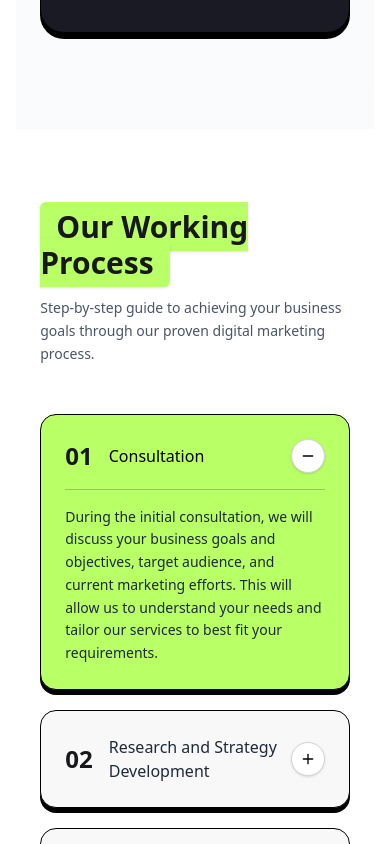
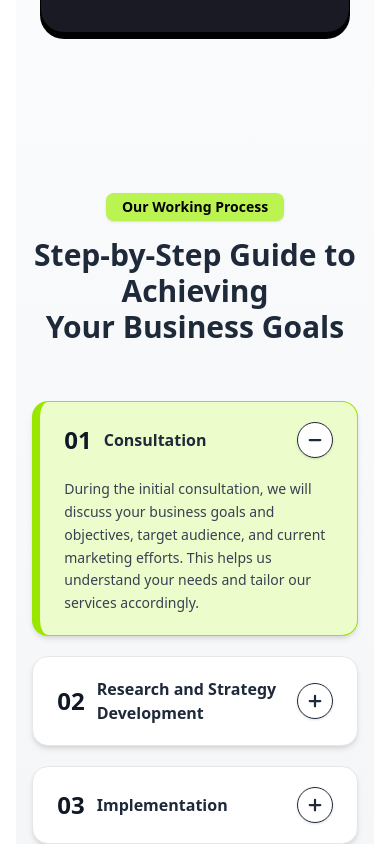
Before and after one commit to Shahariya-17/Positivius-website, a React (Vite) app: page / in a window 390 px wide. Shown: the part 6580-7424 px from the top of the page. Built offline with nearby package versions, Linux system fonts and the light colour scheme.

Commit message:
added working process section

```diff
--- a/src/Pages/Home/WorkingProcess/WorkingProcess.jsx
+++ b/src/Pages/Home/WorkingProcess/WorkingProcess.jsx
@@ -6,117 +6,100 @@ const steps = [
   {
     id: 1,
     title: "Consultation",
-    content:
-      "During the initial consultation, we will discuss your business goals and objectives, target audience, and current marketing efforts. This will allow us to understand your needs and tailor our services to best fit your requirements.",
+    description:
+      "During the initial consultation, we will discuss your business goals and objectives, target audience, and current marketing efforts. This helps us understand your needs and tailor our services accordingly.",
   },
   {
     id: 2,
     title: "Research and Strategy Development",
-    content:
-      "We conduct detailed market research, analyze competitors, and create a customized marketing strategy to meet your business objectives.",
+    description:
+      "We analyze your market, competitors, and audience to develop a data-driven marketing strategy designed for measurable success.",
   },
   {
     id: 3,
     title: "Implementation",
-    content:
-      "Our team executes the strategy with precision — from launching campaigns to optimizing creative assets for the best performance.",
+    description:
+      "Once the strategy is finalized, we execute it through high-impact campaigns across your digital platforms.",
   },
   {
     id: 4,
     title: "Monitoring and Optimization",
-    content:
-      "We constantly monitor key metrics and make data-driven adjustments to maximize your marketing ROI and campaign effectiveness.",
+    description:
+      "We continuously monitor performance metrics, refine tactics, and optimize campaigns for maximum ROI.",
   },
   {
     id: 5,
     title: "Reporting and Communication",
-    content:
-      "You’ll receive transparent reports and regular updates so you’re always informed about performance and progress.",
+    description:
+      "We provide transparent, detailed reports so you’re always informed about performance and growth.",
   },
   {
     id: 6,
     title: "Continual Improvement",
-    content:
-      "We refine and improve strategies based on new data insights to ensure long-term growth and sustainability.",
+    description:
+      "We believe in constant evolution — improving strategies based on insights and emerging trends.",
   },
 ];
 
 const WorkingProcess = () => {
-  const [openStep, setOpenStep] = useState(1);
-
-  const toggleStep = (id) => {
-    setOpenStep(openStep === id ? null : id);
-  };
+  const [active, setActive] = useState(1);
 
   return (
-    <section className="px-6 md:px-12 py-20 bg-white font-sans">
-      {/* Header */}
-      <div className="flex flex-col md:flex-row md:items-end md:justify-between mb-12">
-        <h2 className="text-3xl md:text-4xl font-bold">
-          <span className="bg-[#B9FF66] px-4 py-1 rounded-md shadow-sm">
-            Our Working Process
-          </span>
+    <div className="w-full px-4 sm:px-8 md:px-16 lg:px-32 py-16 bg-gradient-to-b from-gray-50 to-gray-100 text-gray-800">
+      {/* Title Section */}
+      <div className="text-center mb-14">
+        <span className="inline-block bg-lime-300 text-black px-4 py-1 rounded-lg text-sm font-semibold shadow-sm">
+          Our Working Process
+        </span>
+        <h2 className="text-3xl md:text-4xl font-extrabold mt-4">
+          Step-by-Step Guide to Achieving <br /> Your Business Goals
         </h2>
-        <p className="text-gray-600 mt-4 md:mt-0 md:w-1/2 text-sm leading-relaxed">
-          Step-by-step guide to achieving your business goals through our proven
-          digital marketing process.
-        </p>
       </div>
 
-      {/* Accordion Steps */}
-      <div className="space-y-5">
+      {/* Accordion Section */}
+      <div className="flex flex-col gap-5 max-w-3xl mx-auto">
         {steps.map((step) => (
           <motion.div
             key={step.id}
-            layout
-            className={`border border-black rounded-2xl p-6 md:p-8 shadow-[0_5px_0_#000] transition-all duration-300 ${
-              openStep === step.id ? "bg-[#B9FF66]" : "bg-[#F8F8F8]"
+            className={`rounded-2xl border border-gray-200 shadow-md overflow-hidden cursor-pointer transition-all duration-300 ${
+              active === step.id
+                ? "bg-lime-100 border-l-8 border-lime-400"
+                : "bg-white hover:shadow-lg"
             }`}
+            onClick={() => setActive(active === step.id ? null : step.id)}
+            whileHover={{ scale: 1.01 }}
           >
-            {/* Header Row */}
-            <div
-              className="flex justify-between items-center cursor-pointer"
-              onClick={() => toggleStep(step.id)}
-            >
-              <div className="flex items-center gap-4">
-                <span className="text-2xl md:text-3xl font-bold">
-                  {String(step.id).padStart(2, "0")}
-                </span>
-                <h3
-                  className={`text-base md:text-lg font-medium ${
-                    openStep === step.id ? "text-black" : "text-gray-800"
-                  }`}
-                >
-                  {step.title}
-                </h3>
+            <div className="flex justify-between items-center px-6 py-5">
+              <div className="flex items-center gap-3">
+                <h3 className="text-2xl font-bold text-gray-900">{String(step.id).padStart(2, "0")}</h3>
+                <p className="font-semibold text-gray-800">{step.title}</p>
               </div>
-              <div className="p-2 bg-white rounded-full border border-gray-300 shadow-sm">
-                {openStep === step.id ? (
-                  <Minus className="w-4 h-4 text-black" />
+              <div className="text-gray-800 bg-white shadow-sm border rounded-full p-2">
+                {active === step.id ? (
+                  <Minus size={18} strokeWidth={3} />
                 ) : (
-                  <Plus className="w-4 h-4 text-black" />
+                  <Plus size={18} strokeWidth={3} />
                 )}
               </div>
             </div>
 
-            {/* Content Animation */}
             <AnimatePresence>
-              {openStep === step.id && (
+              {active === step.id && (
                 <motion.div
+                  className="px-6 pb-5 text-sm text-gray-700 leading-relaxed"
                   initial={{ opacity: 0, height: 0 }}
                   animate={{ opacity: 1, height: "auto" }}
                   exit={{ opacity: 0, height: 0 }}
-                  transition={{ duration: 0.4 }}
-                  className="mt-4 border-t border-black/20 pt-4 text-sm text-gray-800 leading-relaxed"
+                  transition={{ duration: 0.3 }}
                 >
-                  {step.content}
+                  {step.description}
                 </motion.div>
               )}
             </AnimatePresence>
           </motion.div>
         ))}
       </div>
-    </section>
+    </div>
   );
 };
 
```
